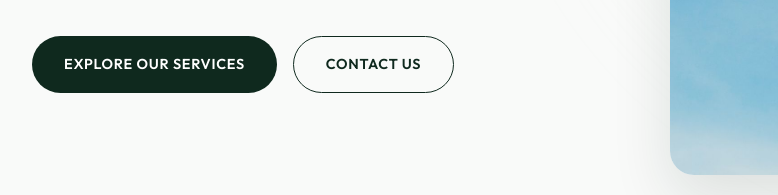
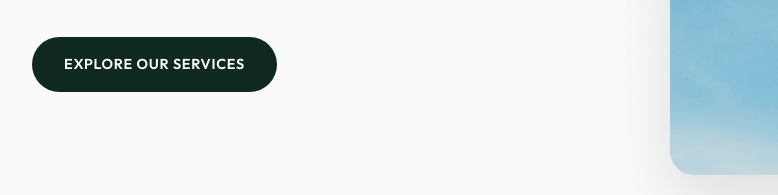
Before and after one commit to Mr-Reyan/bulgariaport, a plain HTML site: page index.html in a window 1280 px wide. Shown: the part 605-800 px from the top of the page, 0-778 px from the left. Drawn offline with Linux system fonts and the light colour scheme.

Commit message:
button removal index

```diff
--- a/index.html
+++ b/index.html
@@ -1479,7 +1479,7 @@
                             Varna, Burgas, and all Bulgarian ports.</p>
                         <div class="hero-actions">
                             <a class="btn btn-primary" href="services.html">Explore Our Services</a>
-                            <a class="btn btn-outline" href="contact.html">Contact Us</a>
+                            <!-- <a class="btn btn-outline" href="contact.html">Contact Us</a> -->
                         </div>
                     </div>
 
```
